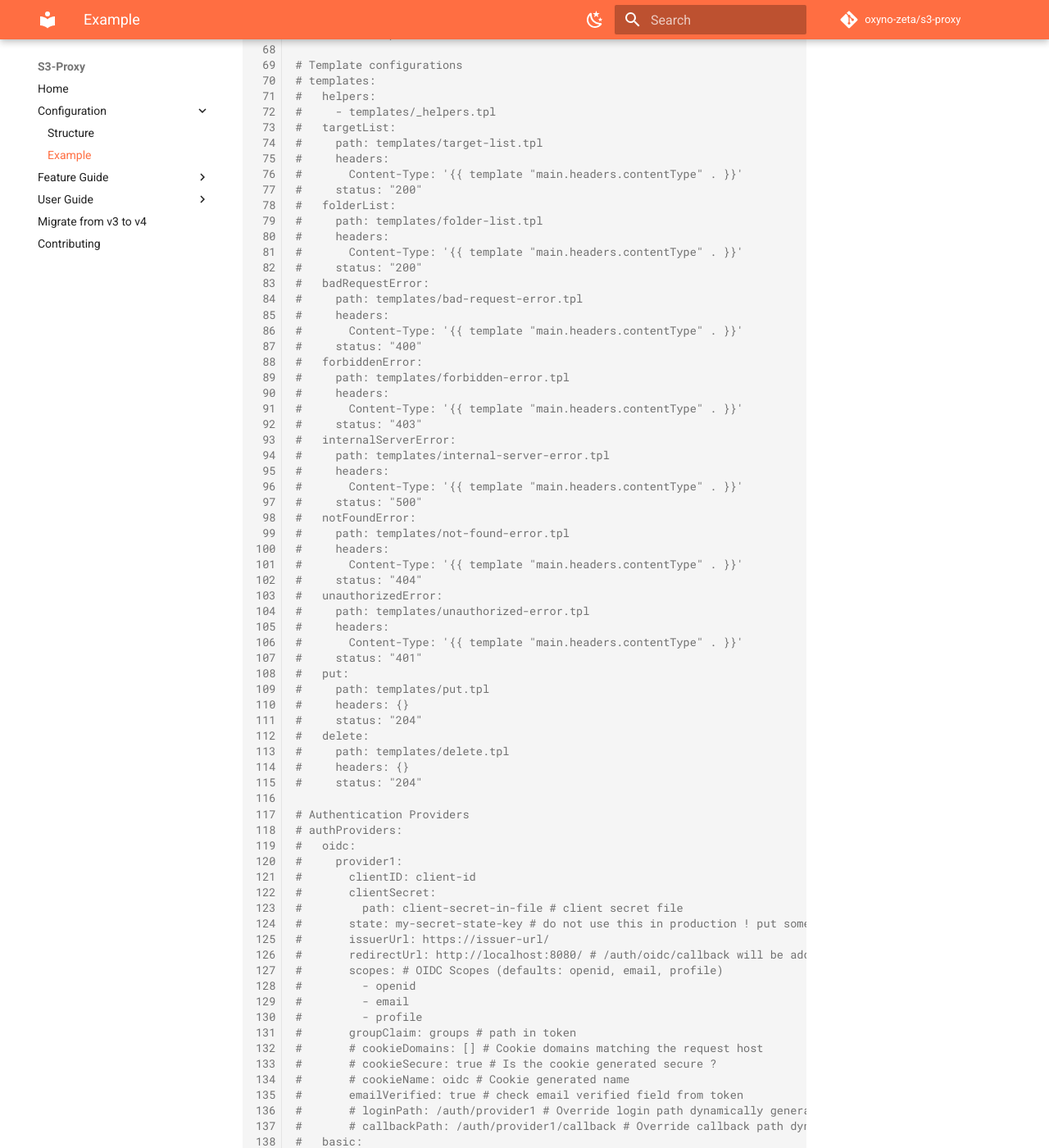
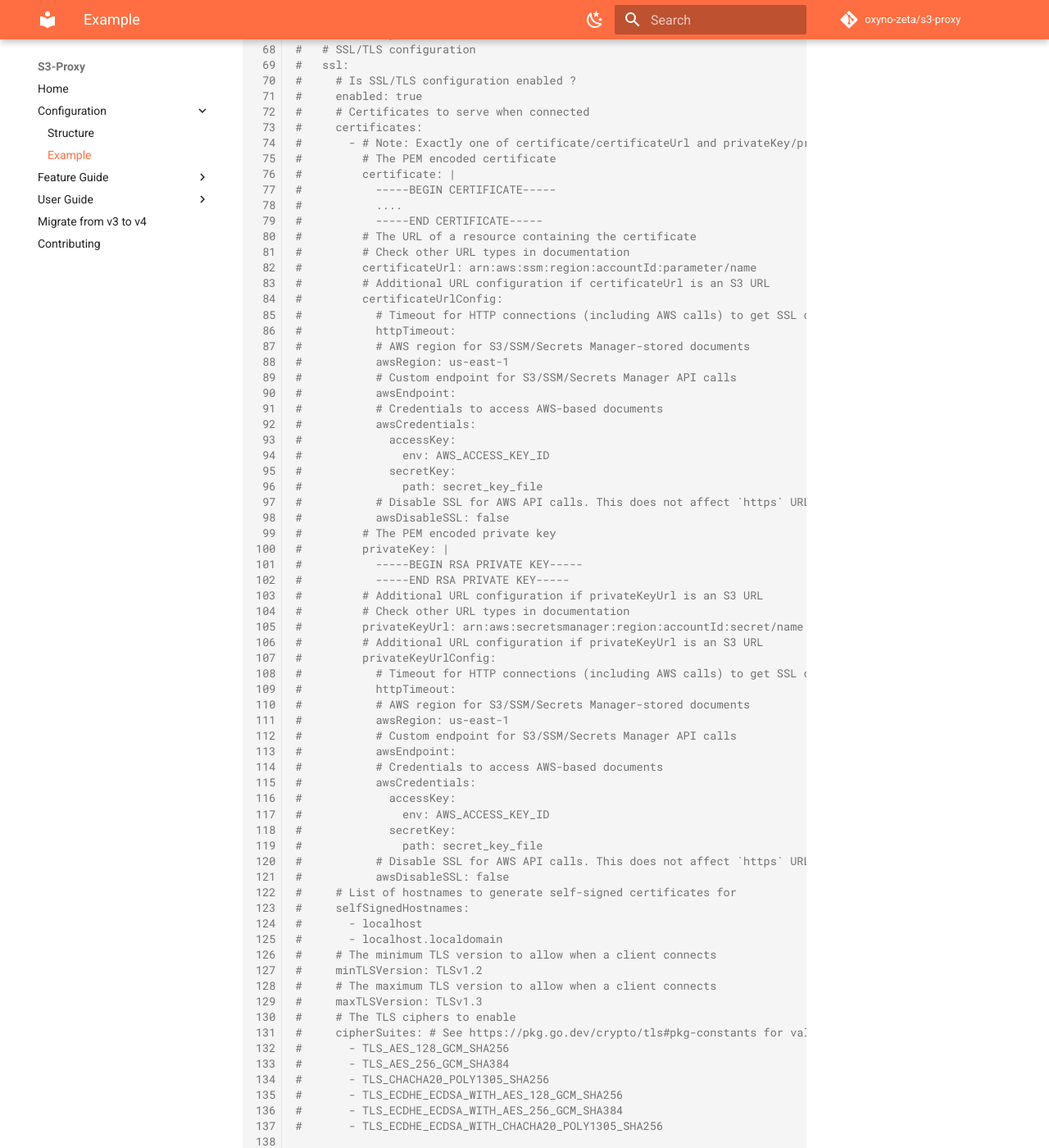
Before and after one commit to oxyno-zeta/s3-proxy, an MkDocs documentation site: the page built from docs/configuration/example.md, in a window 1280 px wide and 1400 px high, scrolled down 1580 px. Shown: the whole window at 82% size. Built offline with MkDocs 1.6.1 and Material for MkDocs 9.7.7, drawn with Linux system fonts in a browser that asks for light colours; comment, search, counter and statistics services are not loaded; some of the changed text lies outside the part shown.

Commit message:
fix(docs): Fix documentation with configuration example on SSL server option

```diff
--- a/docs/configuration/example.md
+++ b/docs/configuration/example.md
@@ -75,6 +75,76 @@ log:
 #     pragma:
 #     # X-Accel-Expires header value
 #     xAccelExpires:
+#   # SSL/TLS configuration
+#   ssl:
+#     # Is SSL/TLS configuration enabled ?
+#     enabled: true
+#     # Certificates to serve when connected
+#     certificates:
+#       - # Note: Exactly one of certificate/certificateUrl and privateKey/privateKeyUrl must be specified.
+#         # The PEM encoded certificate
+#         certificate: |
+#           -----BEGIN CERTIFICATE-----
+#           ....
+#           -----END CERTIFICATE-----
+#         # The URL of a resource containing the certificate
+#         # Check other URL types in documentation
+#         certificateUrl: arn:aws:ssm:region:accountId:parameter/name
+#         # Additional URL configuration if certificateUrl is an S3 URL
+#         certificateUrlConfig:
+#           # Timeout for HTTP connections (including AWS calls) to get SSL certificate/keys
+#           httpTimeout:
+#           # AWS region for S3/SSM/Secrets Manager-stored documents
+#           awsRegion: us-east-1
+#           # Custom endpoint for S3/SSM/Secrets Manager API calls
+#           awsEndpoint:
+#           # Credentials to access AWS-based documents
+#           awsCredentials:
+#             accessKey:
+#               env: AWS_ACCESS_KEY_ID
+#             secretKey:
+#               path: secret_key_file
+#           # Disable SSL for AWS API calls. This does not affect `https` URLs
+#           awsDisableSSL: false
+#         # The PEM encoded private key
+#         privateKey: |
+#           -----BEGIN RSA PRIVATE KEY-----
+#           -----END RSA PRIVATE KEY-----
+#         # Additional URL configuration if privateKeyUrl is an S3 URL
+#         # Check other URL types in documentation
+#         privateKeyUrl: arn:aws:secretsmanager:region:accountId:secret/name
+#         # Additional URL configuration if privateKeyUrl is an S3 URL
+#         privateKeyUrlConfig:
+#           # Timeout for HTTP connections (including AWS calls) to get SSL certificate/keys
+#           httpTimeout:
+#           # AWS region for S3/SSM/Secrets Manager-stored documents
+#           awsRegion: us-east-1
+#           # Custom endpoint for S3/SSM/Secrets Manager API calls
+#           awsEndpoint:
+#           # Credentials to access AWS-based documents
+#           awsCredentials:
+#             accessKey:
+#               env: AWS_ACCESS_KEY_ID
+#             secretKey:
+#               path: secret_key_file
+#           # Disable SSL for AWS API calls. This does not affect `https` URLs
+#           awsDisableSSL: false
+#     # List of hostnames to generate self-signed certificates for
+#     selfSignedHostnames:
+#       - localhost
+#       - localhost.localdomain
+#     # The minimum TLS version to allow when a client connects
+#     minTLSVersion: TLSv1.2
+#     # The maximum TLS version to allow when a client connects
+#     maxTLSVersion: TLSv1.3
+#     # The TLS ciphers to enable
+#     cipherSuites: # See https://pkg.go.dev/crypto/tls#pkg-constants for valid names; the current default is shown below.
+#       - TLS_AES_128_GCM_SHA256
+#       - TLS_AES_256_GCM_SHA384
+#       - TLS_CHACHA20_POLY1305_SHA256
+#       - TLS_ECDHE_ECDSA_WITH_AES_128_GCM_SHA256
+#       - TLS_ECDHE_ECDSA_WITH_AES_256_GCM_SHA384
+#       - TLS_ECDHE_ECDSA_WITH_CHACHA20_POLY1305_SHA256
 
 # Template configurations
 # templates:
```
Also changed, not shown: docs/configuration/structure.md (+30 -30 lines), 1 other file.
